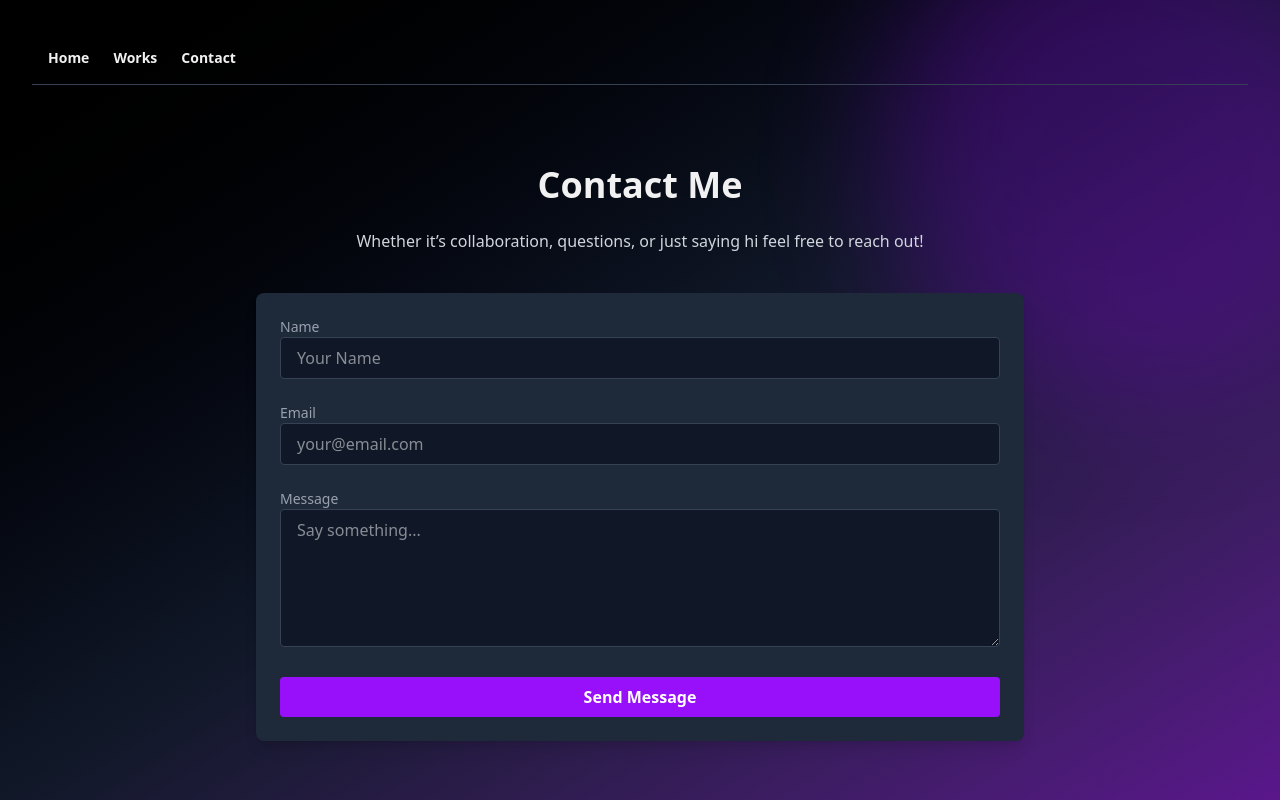
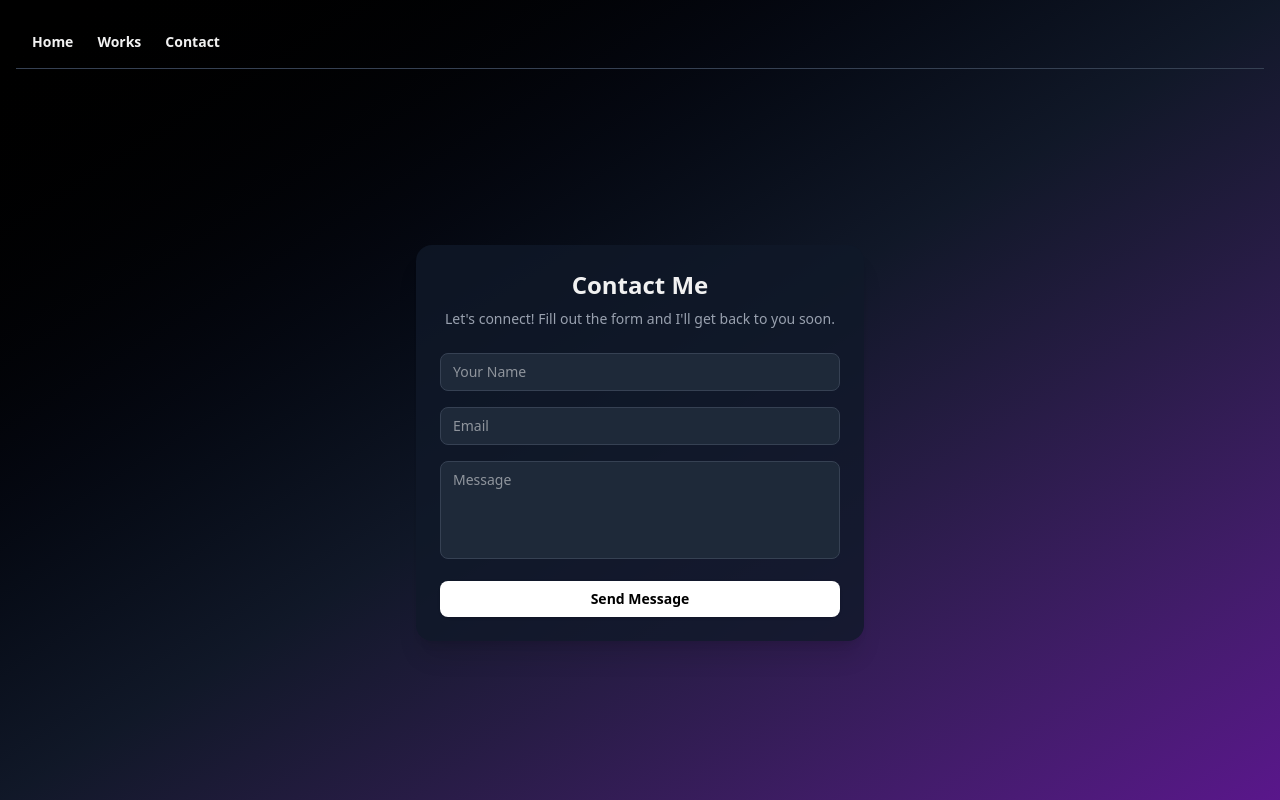
Before and after one commit to Strixyl/portfolio_site, a Next.js app: page /contact in a window 1280 px wide. Built offline with nearby package versions, Linux system fonts and the light colour scheme.

Commit message:
updated contacts page

```diff
--- a/pages/contact.tsx
+++ b/pages/contact.tsx
@@ -3,12 +3,9 @@
 
 export default function Contact() {
   return (
-    <div className="min-h-screen bg-gradient-to-br from-black via-gray-900 to-purple-900 text-white font-sans p-8 relative overflow-hidden">
-      {/* Blurred background shape */}
-      <div className="absolute w-[500px] h-[500px] bg-purple-700 rounded-full opacity-30 blur-3xl top-[-100px] right-[-100px] z-0"></div>
-
-      {/* Navbar (optional re-use or layout) */}
-      <nav className="flex items-center justify-between px-4 py-4 border-b border-gray-700 z-10 relative">
+    <div className="min-h-screen bg-gradient-to-br from-black via-gray-900 to-purple-900 text-white font-sans p-4 flex flex-col">
+      {/* Navbar */}
+      <nav className="flex items-center justify-between px-4 py-4 border-b border-gray-700 z-10 relative mb-8">
         <ul className="flex space-x-6 text-sm font-bold">
           <li><Link href="/">Home</Link></li>
           <li><Link href="/works">Works</Link></li>
@@ -17,50 +14,40 @@
       </nav>
 
       {/* Contact Section */}
-      <div className="max-w-3xl mx-auto mt-20 relative z-10">
-        <h1 className="text-4xl font-bold mb-6 text-center">Contact Me</h1>
-        <p className="text-gray-300 text-center mb-10">
-          Whether it’s collaboration, questions, or just saying hi feel free to reach out!
+      <main className="flex flex-1 items-center justify-center">
+        <div className="w-full max-w-md bg-gray-900/80 rounded-2xl shadow-xl p-6">
+          <h1 className="text-2xl font-bold mb-2 text-center">Contact Me</h1>
+          <p className="text-gray-400 text-sm text-center mb-6">
+            Let's connect! Fill out the form and I'll get back to you soon.
           </p>
-
-        <div className="bg-gray-800 p-6 rounded-lg shadow-lg">
-          <form className="space-y-6">
-            <div>
-              <label className="block text-sm text-gray-400">Name</label>
+          <form className="space-y-4">
             <input
               type="text"
-                className="w-full px-4 py-2 rounded bg-gray-900 text-white border border-gray-700 focus:outline-none focus:ring-2 focus:ring-purple-600"
+              required
+              className="w-full px-3 py-2 rounded-lg bg-gray-800 text-white border border-gray-700 focus:outline-none focus:ring-2 focus:ring-purple-600 text-sm"
               placeholder="Your Name"
             />
-            </div>
-
-            <div>
-              <label className="block text-sm text-gray-400">Email</label>
             <input
               type="email"
-                className="w-full px-4 py-2 rounded bg-gray-900 text-white border border-gray-700 focus:outline-none focus:ring-2 focus:ring-purple-600"
-                placeholder="your@email.com"
+              required
+              className="w-full px-3 py-2 rounded-lg bg-gray-800 text-white border border-gray-700 focus:outline-none focus:ring-2 focus:ring-purple-600 text-sm"
+              placeholder="Email"
             />
-            </div>
-
-            <div>
-              <label className="block text-sm text-gray-400">Message</label>
             <textarea
-                className="w-full px-4 py-2 rounded bg-gray-900 text-white border border-gray-700 focus:outline-none focus:ring-2 focus:ring-purple-600"
-                rows={5}
-                placeholder="Say something..."
+              required
+              className="w-full px-3 py-2 rounded-lg bg-gray-800 text-white border border-gray-700 focus:outline-none focus:ring-2 focus:ring-purple-600 text-sm resize-none"
+              rows={4}
+              placeholder="Message"
             ></textarea>
-            </div>
-
             <button
               type="submit"
-              className="w-full bg-purple-600 hover:bg-purple-500 transition px-4 py-2 rounded text-white font-semibold"
+              className="w-full bg-white text-black hover:bg-purple-600 hover:text-white transition px-4 py-2 rounded-lg font-semibold text-sm shadow"
             >
               Send Message
             </button>
           </form>
         </div>
-      </div>
+      </main>
     </div>
   );
 }
```
Lines whose indentation alone changed are shown as unchanged.
